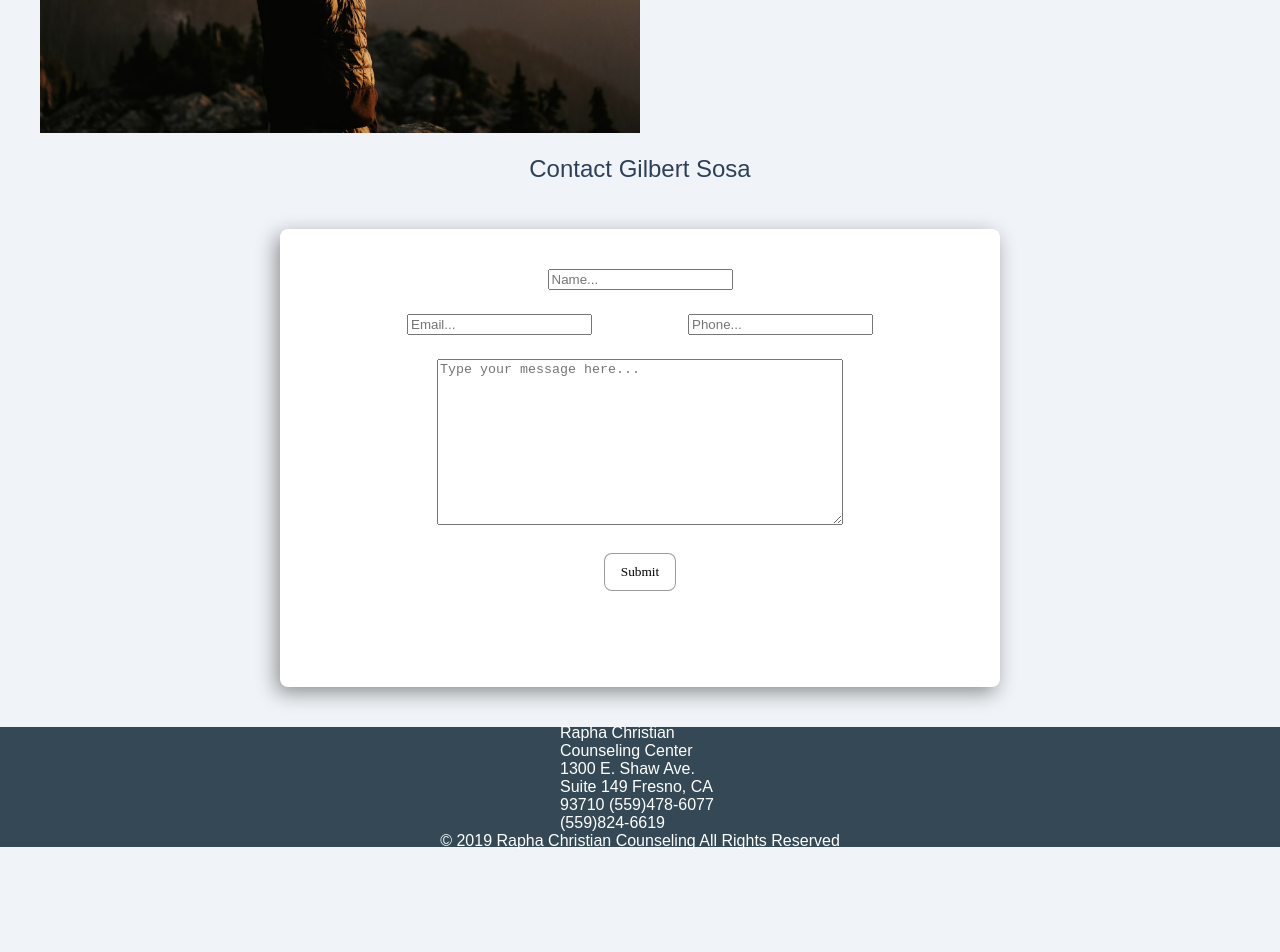
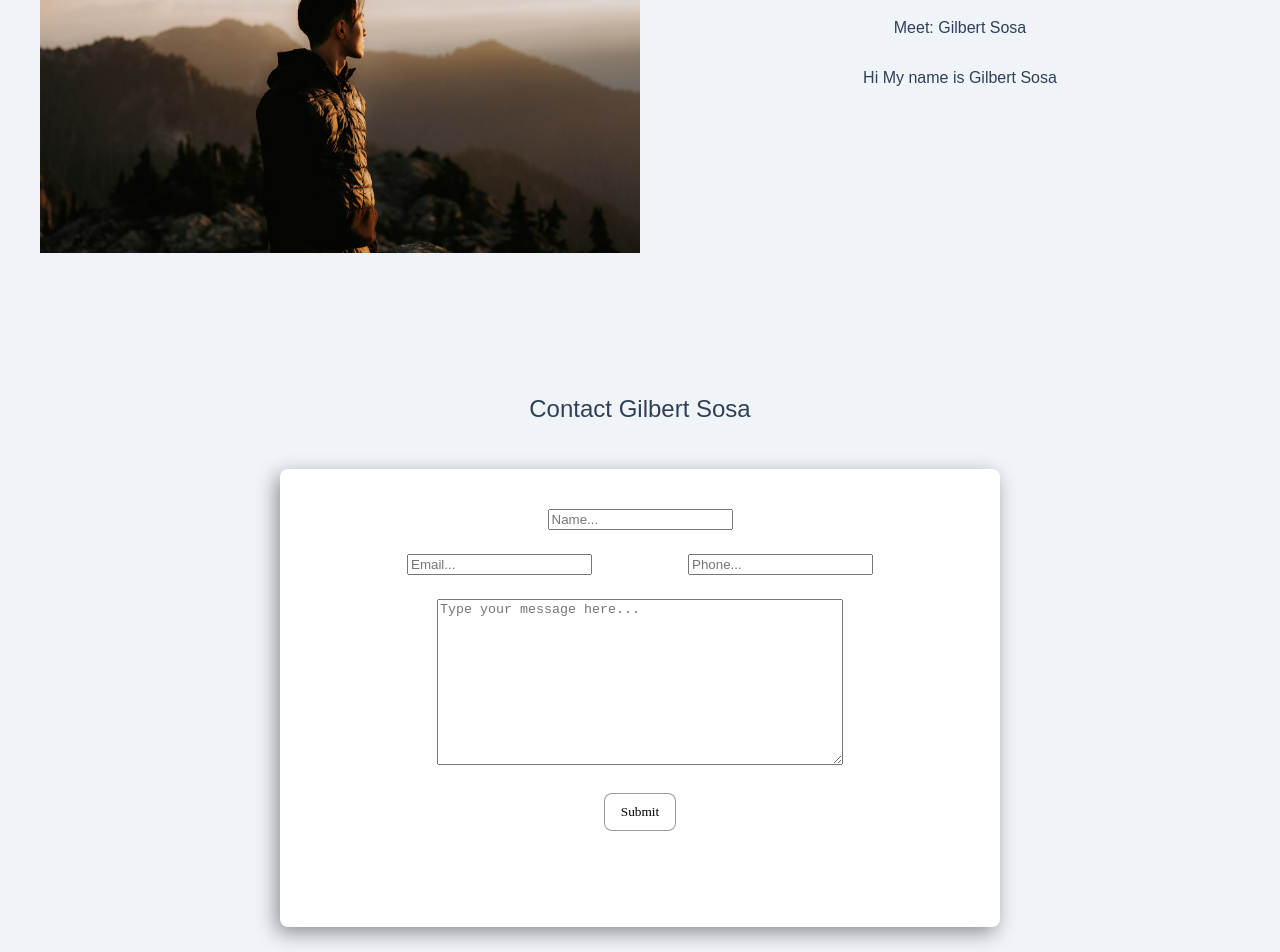
Before and after one commit to nvega23/Gilbert_About_Me, a React (Create React App) app: page / in a window 1280 px wide. Shown: the part 1260-2212 px from the top of the page. Before the commit the page ends 2110 px from the top, so only its background shows below. Built offline with nearby package versions, Linux system fonts and the light colour scheme.

Commit message:
fixed css issues

```diff
--- a/src/components/about/about.css
+++ b/src/components/about/about.css
@@ -3,7 +3,7 @@
     display: flex;
     justify-content: center;
     align-items: center;
-    /* margin-top: 15vh; */
+    margin-top: 15vh;
 }
 
 .aboutMeImageContainer{
--- a/src/components/contact/contact.css
+++ b/src/components/contact/contact.css
@@ -1,5 +1,5 @@
 .contactContainer{
-    /* margin-top: 20vh; */
+    margin-top: 15vh;
     display: flex;
     justify-content: center;
     align-items: center;
--- a/src/components/footer/footer.css
+++ b/src/components/footer/footer.css
@@ -12,10 +12,11 @@ html, body {
     justify-content: center;
     align-items: center;
     flex-direction: column;
+    margin-top: 15vh;
 }
 
 .footerInfo{
-    width: 20vh;
+    width: auto;
 }
 
 .footerInfo, .footerText {
```
